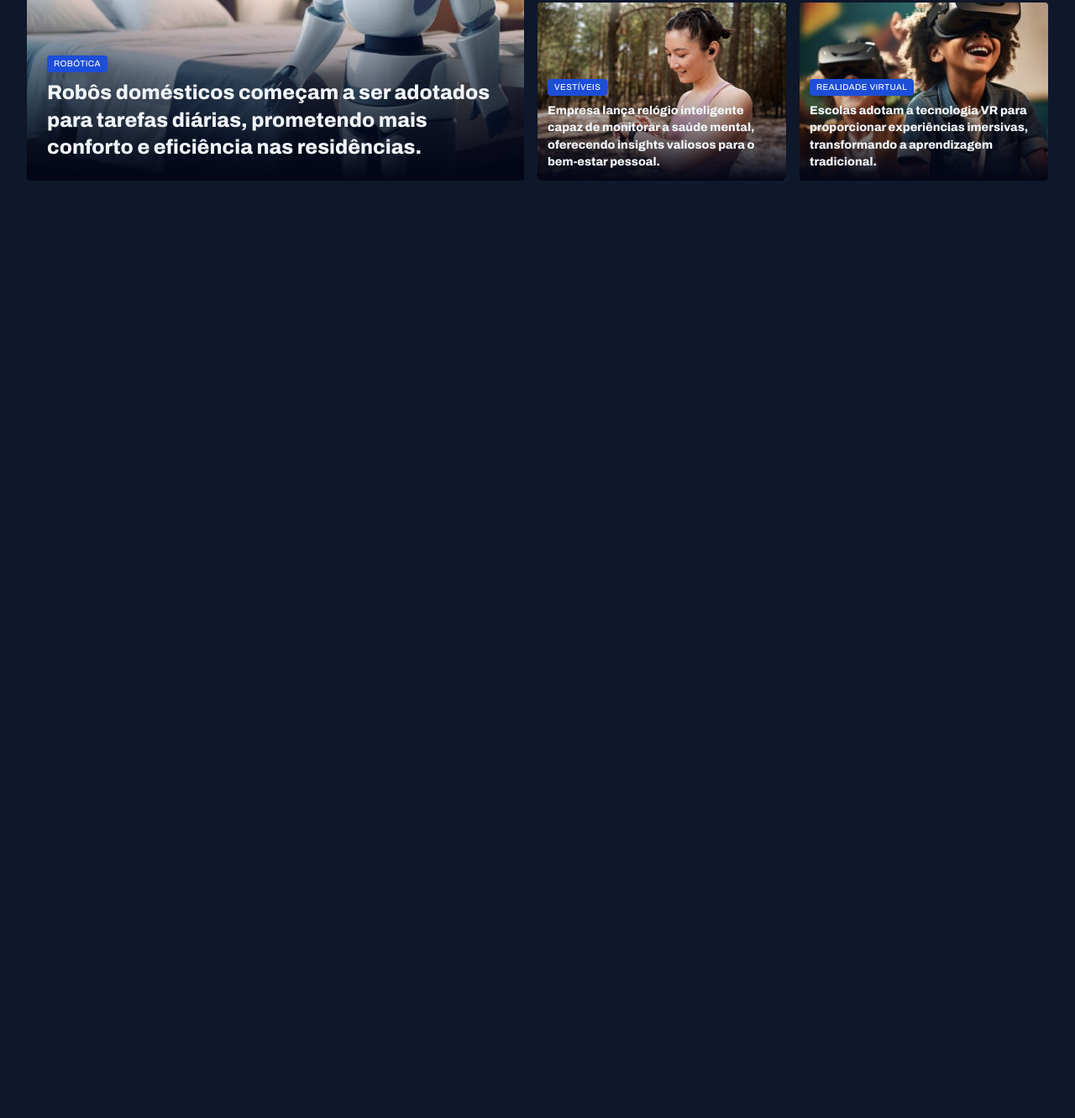
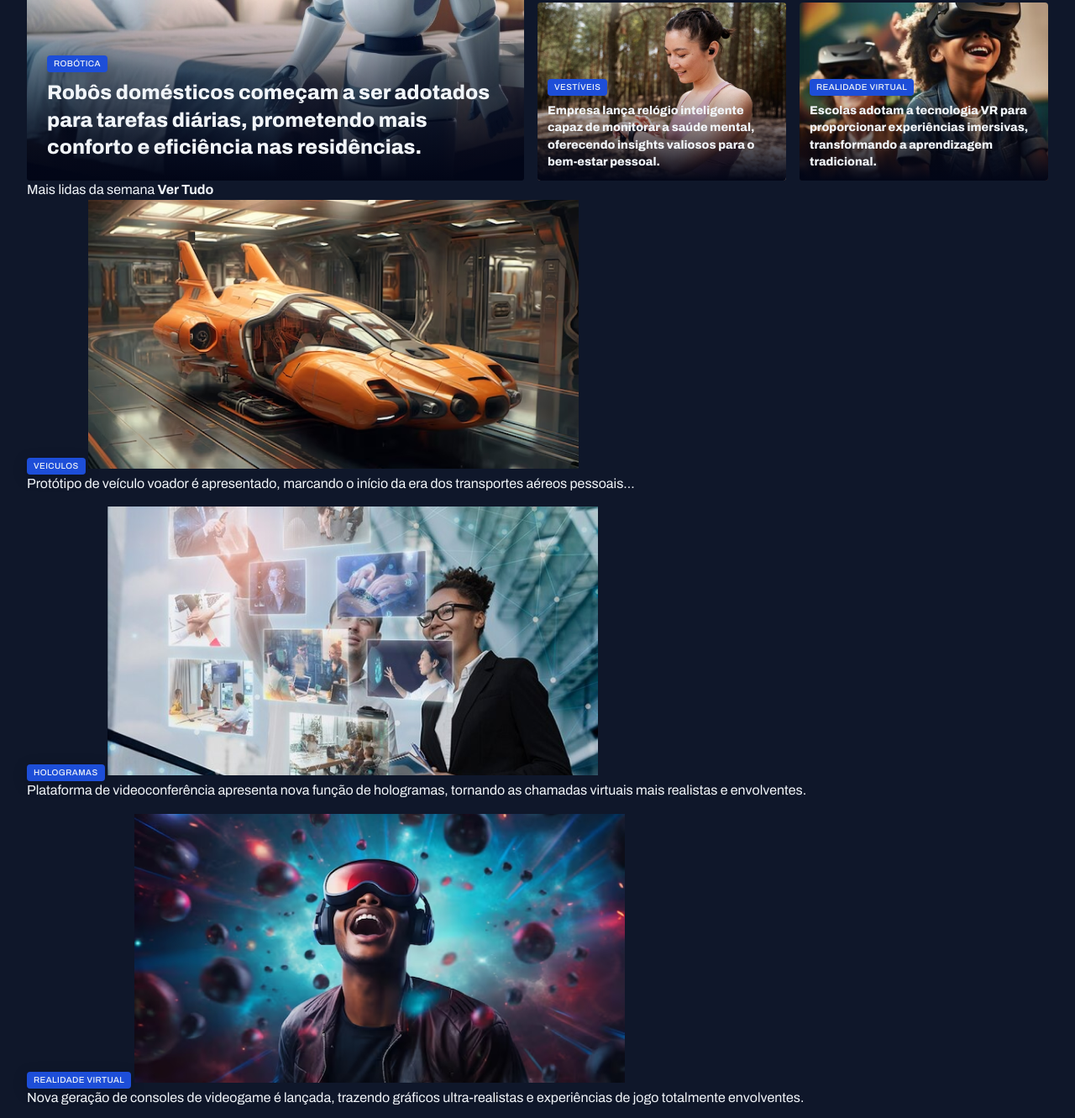
Before and after one commit to StyvenNoronha/projeto-04-fullstack, a plain HTML site: page index.html in a window 1280 px wide. Shown: the part 389-1720 px from the top of the page at 84% size. Before the commit the page ends 800 px from the top, so only its background shows below. Drawn offline with Linux system fonts and the light colour scheme.

Commit message:
Estrutura da section  com html

```diff
--- a/index.html
+++ b/index.html
@@ -44,14 +44,13 @@
           </figcaption>
         </figure>
         <div class="grid grid-cols-2 gap-16">
-
-
           <figure class="card">
             <img src="assets/image/Image 02.png" alt="image 1" />
             <figcaption>
               <span class="content-tag">Hologramas</span>
               <h2 class="text-lg">
-                Novo Smartphone Projetor 3D chega ao mercado, transformando a forma como vemos nossas telas!
+                Novo Smartphone Projetor 3D chega ao mercado, transformando a
+                forma como vemos nossas telas!
               </h2>
             </figcaption>
           </figure>
@@ -61,7 +60,8 @@
             <figcaption>
               <span class="content-tag">Internet</span>
               <h2 class="text-lg">
-                Tecnologia 6G chega às metrópoles brasileiras, prometendo revolucionar a forma como vivemos e nos comunicamos.
+                Tecnologia 6G chega às metrópoles brasileiras, prometendo
+                revolucionar a forma como vivemos e nos comunicamos.
               </h2>
             </figcaption>
           </figure>
@@ -71,7 +71,8 @@
             <figcaption>
               <span class="content-tag">Vestíveis</span>
               <h2 class="text-lg">
-                Empresa lança relógio inteligente capaz de monitorar a saúde mental, oferecendo insights valiosos para o bem-estar pessoal.
+                Empresa lança relógio inteligente capaz de monitorar a saúde
+                mental, oferecendo insights valiosos para o bem-estar pessoal.
               </h2>
             </figcaption>
           </figure>
@@ -81,9 +82,61 @@
             <figcaption>
               <span class="content-tag">Realidade Virtual</span>
               <h2 class="text-lg">
-                Escolas adotam a tecnologia VR para proporcionar experiências imersivas, transformando a aprendizagem tradicional.
+                Escolas adotam a tecnologia VR para proporcionar experiências
+                imersivas, transformando a aprendizagem tradicional.
               </h2>
             </figcaption>
+          </figure>
+        </div>
+      </section>
+      <section id="weely">
+        <header class="grid grid-flow-col">
+          <h3>
+            Mais lidas da semana
+            <a href="" grid grid-flow-col >
+              <strong>Ver Tudo</strong>
+              <span></span>
+            </a>
+          </h3>
+        </header>
+        <div class="grid gap-16">
+
+
+          <figure>
+            <span class="content-tag">Veiculos</span>
+            <img src="assets/image/Image 06.png" alt="image 6 " />
+            <p>
+              Protótipo de veículo voador é apresentado, marcando o início da
+              era dos transportes aéreos pessoais...
+            </p>
+          </figure>
+
+          <figure>
+            <span class="content-tag">Hologramas</span>
+            <img src="assets/image/Image 07.png" alt="image 6 " />
+            <p>
+              Plataforma de videoconferência apresenta nova função de
+              hologramas, tornando as chamadas virtuais mais realistas e
+              envolventes.
+            </p>
+          </figure>
+
+          <figure>
+            <span class="content-tag">Realidade virtual</span>
+            <img src="assets/image/Image 08.png" alt="image 6 " />
+            <p>
+              Nova geração de consoles de videogame é lançada, trazendo gráficos
+              ultra-realistas e experiências de jogo totalmente envolventes.
+            </p>
+          </figure>
+
+          <figure>
+            <span class="content-tag">Internet</span>
+            <img src="assets/image/Image 09.png" alt="image 6 " />
+            <p>
+              Projeto busca oferecer internet de alta velocidade em áreas
+              remotas através de satélites.
+            </p>
           </figure>
 
         </div>
```
